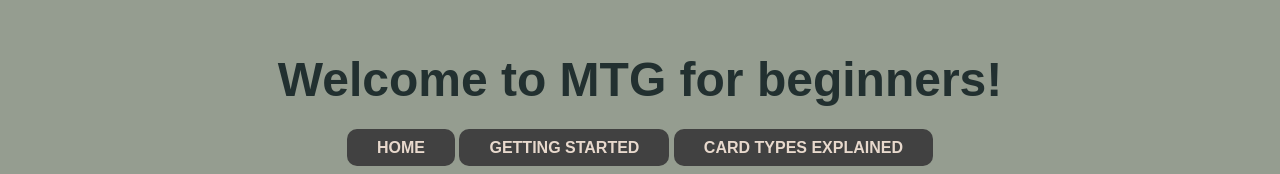
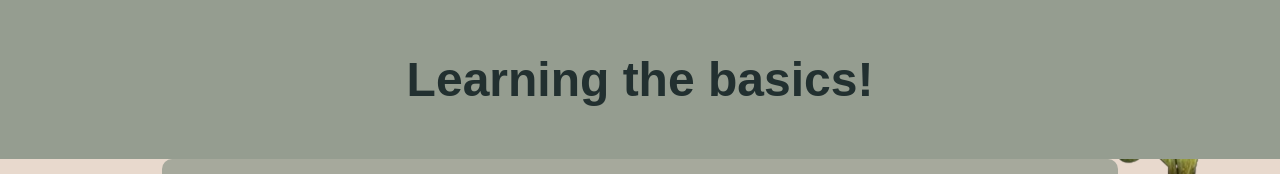
Before and after one commit to Arcandrus/Code-Institue, a plain HTML site: page video.html in a window 1280 px wide. Shown: the top 174 px of the page. Drawn offline with Linux system fonts and the light colour scheme.

Commit message:
Update video.html

```diff
--- a/video.html
+++ b/video.html
@@ -13,13 +13,7 @@
 	<body>
 		<!-- Header -->
 		<header>
-			<h1>Welcome to MTG for beginners!</h1>
-			<!-- Nav Section -->
-			<nav>
-				<a href="index.html" aria-label="A link to the Homepage">Home</a>
-				<a href="start.html" aria-label="A link to the Getting Started page">Getting Started</a>
-				<a href="cards.html" aria-label="A link to the Card Types Explained Page">Card Types Explained</a>
-			</nav>
+			<h1>Learning the basics!</h1>
 		</header>
 		<!-- Wrapper here -->
 		<div class="wrapper">
```
